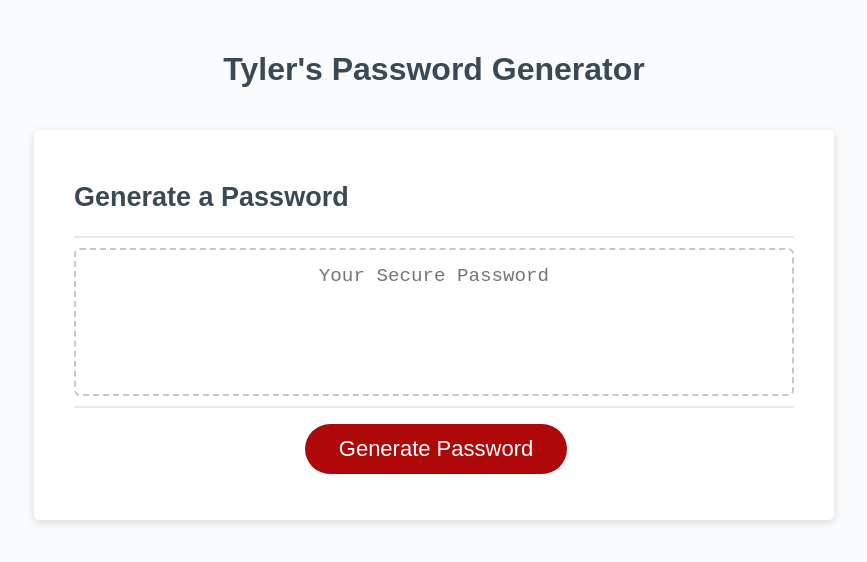
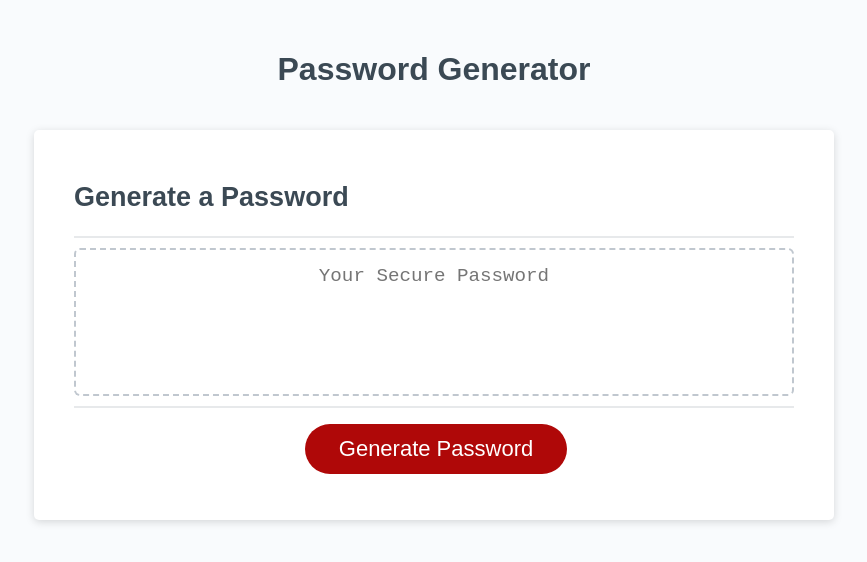
Before and after one commit to tkerekes10/Random_Password_Generator, a plain HTML site: page index.html in a window 1280 px wide. Shown: the whole page, without its empty margins (206-1073 px from the left). Drawn offline with Linux system fonts and the light colour scheme.

Commit message:
Update index.html

```diff
--- a/index.html
+++ b/index.html
@@ -10,7 +10,7 @@
   <body>
     <div class="wrapper">
       <header>
-        <h1>Tyler's Password Generator</h1>
+        <h1>Password Generator</h1>
       </header>
       <div class="card">
         <div class="card-header">
```
